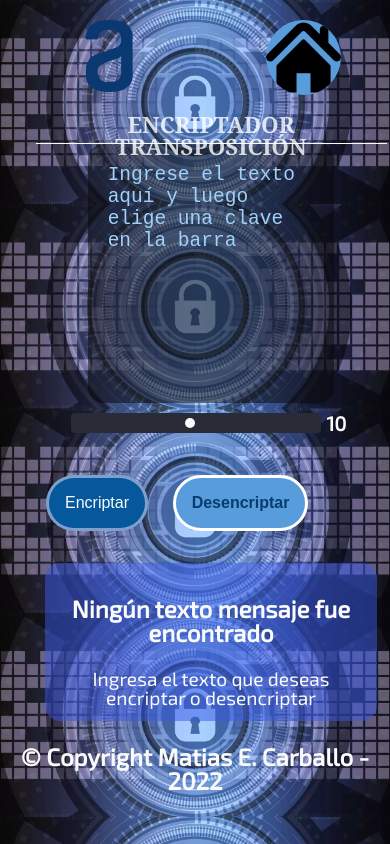
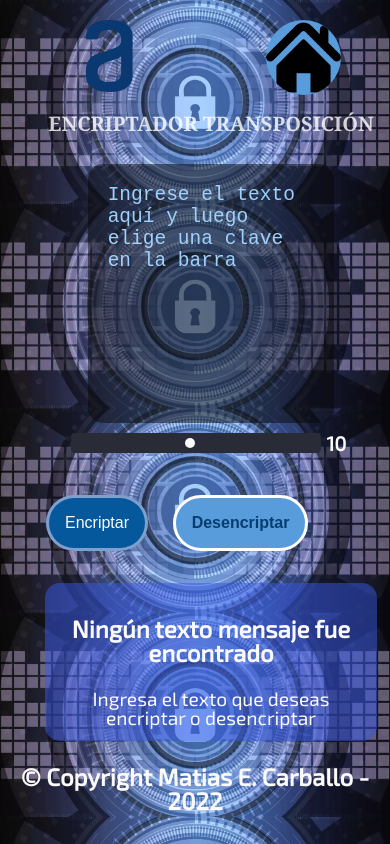
Before and after one commit to lokywolf2295/Alura, a plain HTML site: page challenge01Encriptador/encriptadorTransposicion.html in a window 390 px wide. Drawn offline with Linux system fonts and the light colour scheme; some packages are replaced by stand-ins of ours; a script that the page names is missing.

Commit message:
arreglo de detalles responsivos en mobile

```diff
--- a/challenge01Encriptador/encriptadorTransposicion.html
+++ b/challenge01Encriptador/encriptadorTransposicion.html
@@ -28,7 +28,7 @@
     <main>
       <section class="ingreso">
         <div class="conteiner">
-          <h1 class="titulo-encriptador">ENCRIPTADOR TRANSPOSICIÓN</h1>
+          <h1 class="titulo-encriptador" id="titulo-transposicion">ENCRIPTADOR TRANSPOSICIÓN</h1>
         </div>
         <textarea
           class="input-texto"
--- a/challenge01Encriptador/estilos/styleAlura.css
+++ b/challenge01Encriptador/estilos/styleAlura.css
@@ -350,6 +350,10 @@ footer {
     margin: 0 80%;
   }
 
+  #titulo-transposicion{
+    font-size: 1.55em;
+  }
+
   .ingreso{
     width: 90%;
   }
@@ -402,6 +406,10 @@ footer {
     font-size: 1.4em;
   }
 
+  #titulo-transposicion{
+    font-size: 1.25em;
+  }
+
   .rango {
     width: 80%;
   }
@@ -433,8 +441,11 @@ footer {
 /*Responsive para dispositivos menores o iguales a 500px de ancho*/
 @media only screen and (max-width: 400px) {
 
-  #titulo-murcielago{
-    font-size: 1.1em  }
+  #titulo-murcielago,   #titulo-transposicion{
+    border-bottom: none;
+    margin-bottom: 20px;
+  }
+
   .home {
     margin: 0 70%;
   }
```
